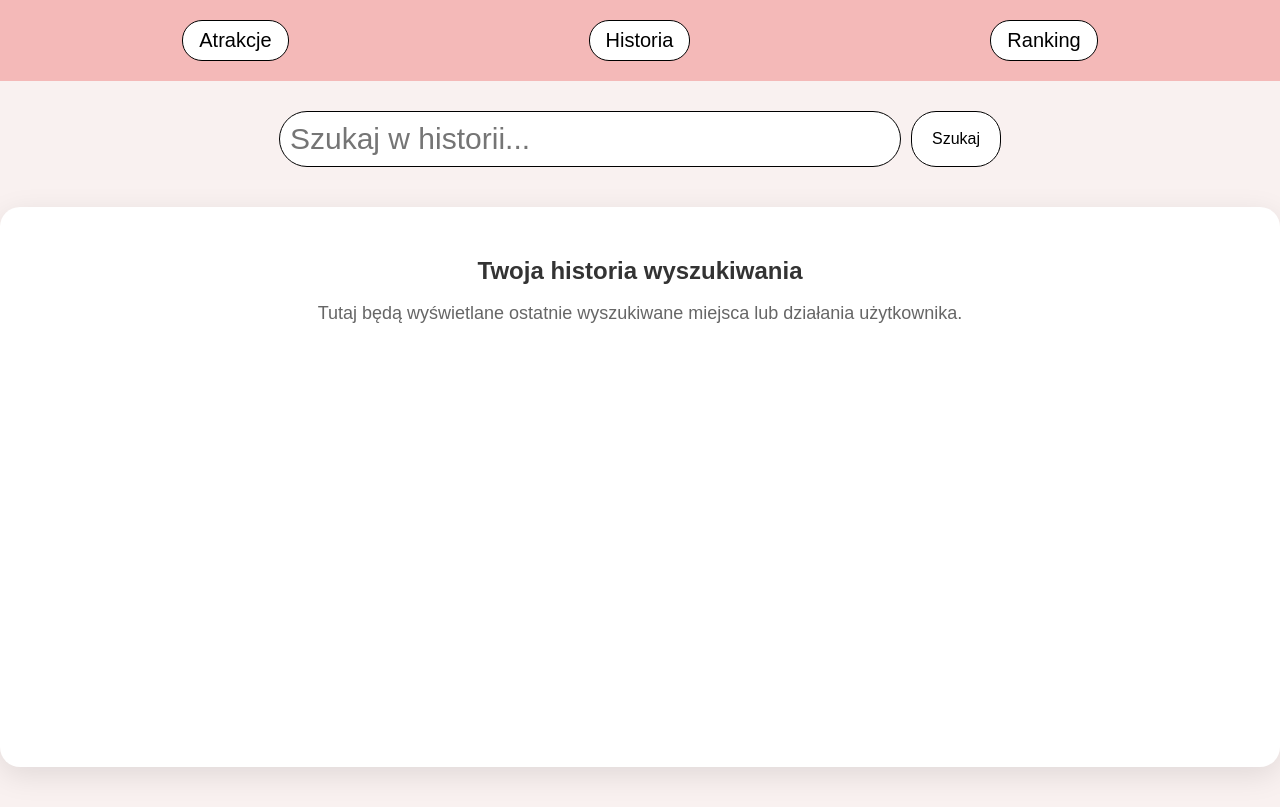
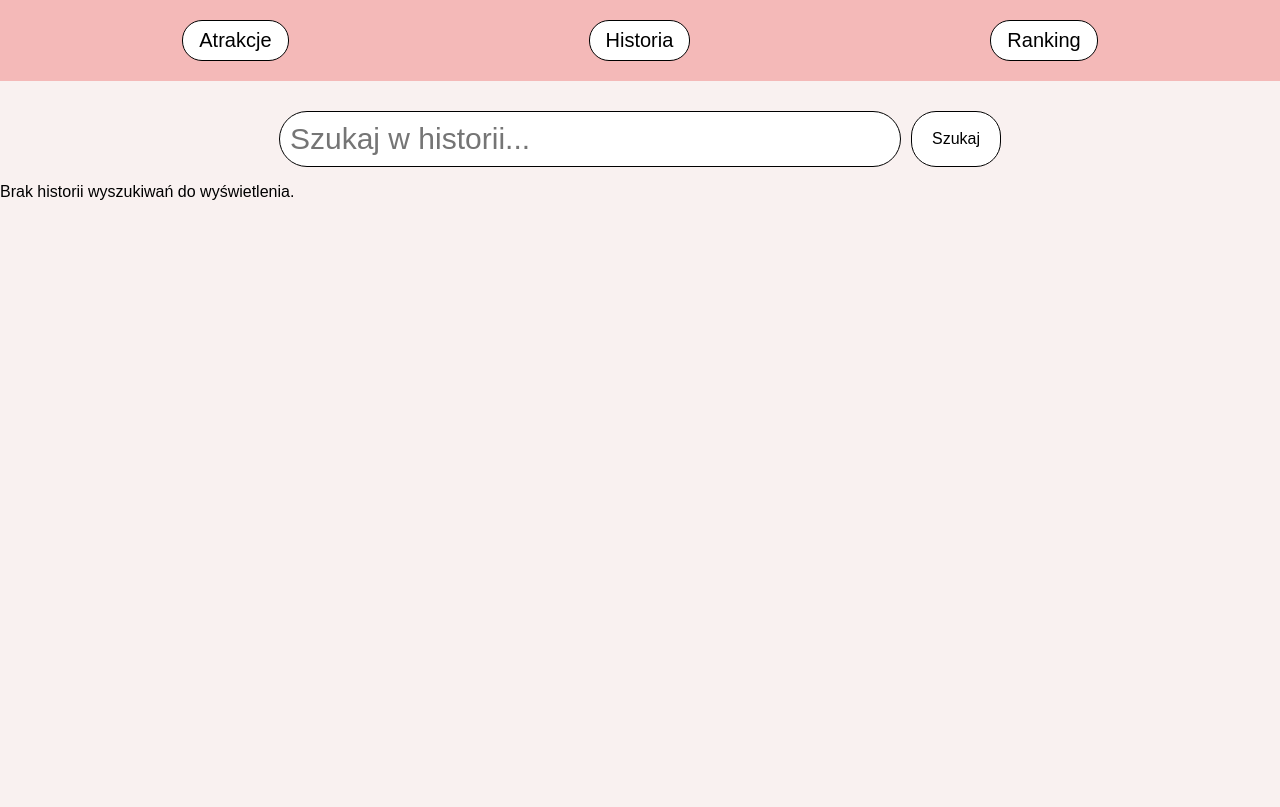
Before and after one commit to Naver510/FavPlaces, a Django app: page /historia/ in a window 1280 px wide. Shown: the part 121-928 px from the top of the page. After the commit the page ends 321 px from the top, so only its background shows below. Run offline with Django 4.2, Linux system fonts and the light colour scheme.

Commit message:
Wprowadzono moduł historii

```diff
--- a/favplaces/app/forms.py
+++ b/favplaces/app/forms.py
@@ -38,10 +38,12 @@ class LogowanieForm(forms.Form):
 class MiejsceForm(forms.ModelForm):
     class Meta:
         model = Miejsce
-        fields = ['Nazwa', 'Adres', 'ID_Kategoria', 'ID_Region', 'Opis']
+        fields = ['Nazwa', 'Ulica', 'Miejscowość', 'Kod_pocztowy', 'ID_Kategoria', 'ID_Region', 'Opis']
         widgets = {
             'Nazwa': forms.TextInput(attrs={'placeholder': 'Podaj nazwę'}),
-            'Adres': forms.TextInput(attrs={'placeholder': 'Podaj adres'}),
+            'Ulica': forms.TextInput(attrs={'placeholder': 'Podaj ulicę'}),
+            'Miejscowość': forms.TextInput(attrs={'placeholder': 'Podaj miejscowość'}),
+            'Kod_pocztowy': forms.TextInput(attrs={'placeholder': 'Podaj kod pocztowy'}),
             'ID_Kategoria': forms.Select(),
             'ID_Region': forms.Select(),
             'Opis': forms.Textarea(attrs={'placeholder': 'Dodaj opis...', 'rows': 4}),
--- a/favplaces/app/templates/app/atrakcje.html
+++ b/favplaces/app/templates/app/atrakcje.html
@@ -66,7 +66,7 @@
 
             <div class="miejsce-info">
                 <p><strong>Nazwa:</strong> {{ miejsce.Nazwa }}</p>
-                <p><strong>Adres:</strong> {{ miejsce.Adres }} </p>
+                <p><strong>Adres:</strong> {{ miejsce.Ulica }}, {{miejsce.Kod_pocztowy}}, {{miejsce.Miejscowość}} </p>
                 <p>
                     <strong>Ocena:</strong> {{ miejsce.ocena }}/5
                     {% for i in "12345"|slice:":5" %}
--- a/favplaces/app/templates/app/historia.html
+++ b/favplaces/app/templates/app/historia.html
@@ -39,16 +39,39 @@
         <!-- Pasek wyszukiwania historii -->
         <div class="his-search-bar">
             <form class="his-search-form" method="get" action="{% url 'historia' %}">
-          <input type="text" name="q" placeholder="Szukaj w historii...">
+                <input type="text" name="q" placeholder="Szukaj w historii..." value="{{ q }}">
                 <button type="submit">Szukaj</button>
             </form>
         </div>
 
-      <div class="shadow-panel">
-        <h2>Twoja historia wyszukiwania</h2>
-        <p>Tutaj będą wyświetlane ostatnie wyszukiwane miejsca lub działania użytkownika.</p>
+        {% if historia_lista %}
+        <ul class="historia-lista">
+            {% for wpis in historia_lista %}
+            <li class="miejsce-box">
+
+                <div class="miejsce-zdjecia">
+                    {% for zdjecie in wpis.ID_Miejsca.zdjęcia.all %}
+                    {% if zdjecie.URL %}
+                    <img src="{{ zdjecie.URL }}" alt="Zdjęcie miejsca" width="300">
+                    {% else %}
+                    <p>Brak zdjęcia z URL</p>
+                    {% endif %}
+                    {% empty %}
+                    <p>Brak zdjęć dla tego miejsca.</p>
+                    {% endfor %}
                 </div>
 
+                <div class="miejsce-info">
+                    <p><strong>Nazwa:</strong> {{ wpis.ID_Miejsca.Nazwa }}</p>
+                    <p><strong>Adres:</strong> {{ wpis.ID_Miejsca.Ulica }}, {{ wpis.ID_Miejsca.Kod_pocztowy }}, {{ wpis.ID_Miejsca.Miejscowość }}</p>
+                    <p><strong>Data:</strong> {{ wpis.Data_wyszukiwania|date:"d-m-Y H:i" }}</p>
                 </div>
+
+            </li>
+            {% endfor %}
+        </ul>
+        {% else %}
+        <p>Brak historii wyszukiwań do wyświetlenia.</p>
+        {% endif %}
 </body>
 </html>
--- a/favplaces/app/views.py
+++ b/favplaces/app/views.py
@@ -1,9 +1,10 @@
 from django.shortcuts import render, redirect, get_object_or_404
 from django.views.decorators.csrf import csrf_exempt
 from .forms import RejestracjaForm, LogowanieForm, MiejsceForm
-from .models import Uzytkownik, Uprawnienia, Miejsce, Kategoria, Region, Zdjęcia
+from .models import Uzytkownik, Uprawnienia, Miejsce, Kategoria, Region, Zdjęcia, HistoriaWyszukiwan
 from django.utils import timezone
 from django.core.files.base import ContentFile
+from django.db.models import Q
 
 def rejestracja(request):
     if request.method == 'POST':
@@ -81,14 +82,25 @@ def strona_glowna(request):
 
 def historia(request):
     uzytkownik = None
+    historia_lista = []
     uzytkownik_id = request.session.get('uzytkownik_id')
     if uzytkownik_id:
         try:
             uzytkownik = Uzytkownik.objects.get(ID_Użytkownik=uzytkownik_id)
+            query = request.GET.get('q', '')
+            historia_qs = HistoriaWyszukiwan.objects.filter(ID_Użytkownik=uzytkownik).order_by('-Data_wyszukiwania')
+            if query:
+                historia_qs = historia_qs.filter(
+            Q(ID_Miejsca__Nazwa__icontains=query) |
+            Q(ID_Miejsca__Miejscowość__icontains=query)
+        )
+            historia_lista = historia_qs
         except Uzytkownik.DoesNotExist:
             request.session.flush()
 
-    return render(request, 'app/historia.html', {'uzytkownik': uzytkownik})
+    return render(request, 'app/historia.html', {'uzytkownik': uzytkownik,
+        'historia_lista': historia_lista,
+        'query': request.GET.get('q', ''),})
 
 
 def ranking(request):
@@ -154,6 +166,9 @@ def miejsce_szczegoly(request, id):
     if uzytkownik_id:
         try:
             uzytkownik = Uzytkownik.objects.get(ID_Użytkownik=uzytkownik_id)
+            HistoriaWyszukiwan.objects.create(
+                ID_Użytkownik=uzytkownik,
+                ID_Miejsca=miejsce)
         except Uzytkownik.DoesNotExist:
             request.session.flush()
 
--- a/favplaces/favplaces/settings.py
+++ b/favplaces/favplaces/settings.py
@@ -110,7 +110,7 @@ AUTH_PASSWORD_VALIDATORS = [
 
 LANGUAGE_CODE = 'en-us'
 
-TIME_ZONE = 'UTC'
+TIME_ZONE = 'Europe/Warsaw'
 
 USE_I18N = True
 
```
Also changed, not shown: favplaces/app/models.py (+5 -3 lines). Lines whose indentation alone changed are shown as unchanged.
